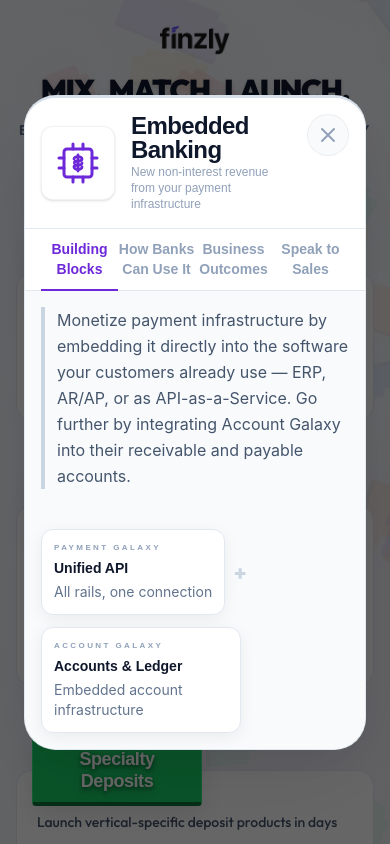
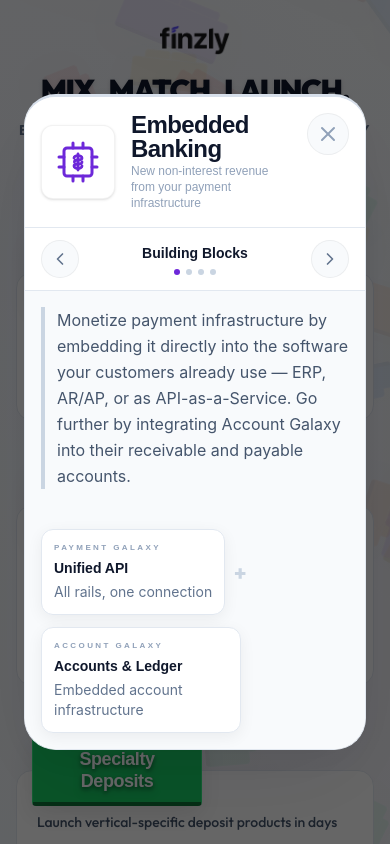
Before and after one commit to SandhiyaGiri/galaxy-conference, a React (Vite) app: page / in a window 390 px wide. Both pictures are taken after a click on the element 195 px from the left and 324 px from the top of the page. Shown: the top 844 px of the page. Built offline with nearby package versions, Linux system fonts and the light colour scheme; a web font is replaced by a local one.

Commit message:
Mobile responsiveness adaptability

```diff
--- a/src/components/kiosk/BlueprintCard.tsx
+++ b/src/components/kiosk/BlueprintCard.tsx
@@ -1,6 +1,6 @@
 import React from "react";
 import { motion } from "framer-motion";
-import { X, CheckCircle2 } from "lucide-react";
+import { X, CheckCircle2, ChevronLeft, ChevronRight } from "lucide-react";
 import { playTabChange, playClose } from "../../lib/sounds";
 import brianPhoto from "../../assets/brian.jpeg";
 import samPhoto from "../../assets/sam.jpg";
@@ -46,17 +46,31 @@
 export default function BlueprintCard({ lever, onClose }: BlueprintCardProps) {
   const [activeTab, setActiveTab] = React.useState("blocks");
   const reps = (lever.reps || []).map(k => ALL_REPS[k]).filter(Boolean);
+  const activeIndex = TABS.findIndex(tab => tab.id === activeTab);
+
+  const goNext = () => {
+    playTabChange();
+    setActiveTab(TABS[(activeIndex + 1) % TABS.length].id);
+  };
+
+  const goPrev = () => {
+    playTabChange();
+    setActiveTab(TABS[(activeIndex - 1 + TABS.length) % TABS.length].id);
+  };
 
   return (
     <motion.div
-      initial={{ opacity: 0, scale: 0.9, y: 20 }}
-      animate={{ opacity: 1, scale: 1, y: 0 }}
-      exit={{ opacity: 0, scale: 0.9, y: 20 }}
+      initial={{ opacity: 0 }}
+      animate={{ opacity: 1 }}
+      exit={{ opacity: 0 }}
       className="fixed inset-0 z-50 flex items-center justify-center p-6 bg-black/60"
       onClick={() => { playClose(); onClose(); }}
     >
       {/* Fixed height so modal doesn't resize between tabs */}
-      <div
+      <motion.div
+        initial={{ scale: 0.9, y: 20 }}
+        animate={{ scale: 1, y: 0 }}
+        exit={{ scale: 0.9, y: 20 }}
         className="kiosk-modal-shell w-full max-w-4xl max-h-[85vh] flex flex-col overflow-hidden shadow-2xl"
         onClick={(e) => e.stopPropagation()}
       >
@@ -79,8 +93,8 @@
           </button>
         </div>
 
-        {/* Tabs — underline style */}
-        <div className="flex bg-white px-4 md:px-6 border-b border-slate-200 shrink-0">
+        {/* Desktop Tabs — underline style */}
+        <div className="hidden md:flex bg-white px-4 md:px-6 border-b border-slate-200 shrink-0">
           {TABS.map(tab => (
             <button
               key={tab.id}
@@ -93,6 +107,37 @@
               {tab.label}
             </button>
           ))}
+        </div>
+
+        {/* Mobile Tabs — prev/next with dots */}
+        <div className="flex md:hidden items-center justify-between px-4 py-3 bg-white border-b border-slate-200 shrink-0 gap-3">
+          <button
+            onClick={goPrev}
+            className="p-2 rounded-full bg-slate-50 hover:bg-slate-100 transition-colors border border-black/5 shrink-0"
+          >
+            <ChevronLeft size={20} className="text-slate-500" />
+          </button>
+          <div className="flex flex-col items-center gap-1.5 flex-1">
+            <span className="text-sm font-black text-slate-900 font-satoshi text-center">
+              {TABS[activeIndex].label}
+            </span>
+            <div className="flex gap-1.5">
+              {TABS.map((_, i) => (
+                <div
+                  key={i}
+                  className={`w-1.5 h-1.5 rounded-full transition-colors ${
+                    i === activeIndex ? "bg-primary" : "bg-slate-300"
+                  }`}
+                />
+              ))}
+            </div>
+          </div>
+          <button
+            onClick={goNext}
+            className="p-2 rounded-full bg-slate-50 hover:bg-slate-100 transition-colors border border-black/5 shrink-0"
+          >
+            <ChevronRight size={20} className="text-slate-500" />
+          </button>
         </div>
 
         {/* Content — fills remaining height */}
@@ -202,7 +247,7 @@
           )}
 
         </div>
-      </div>
+      </motion.div>
     </motion.div>
   );
 }
```
